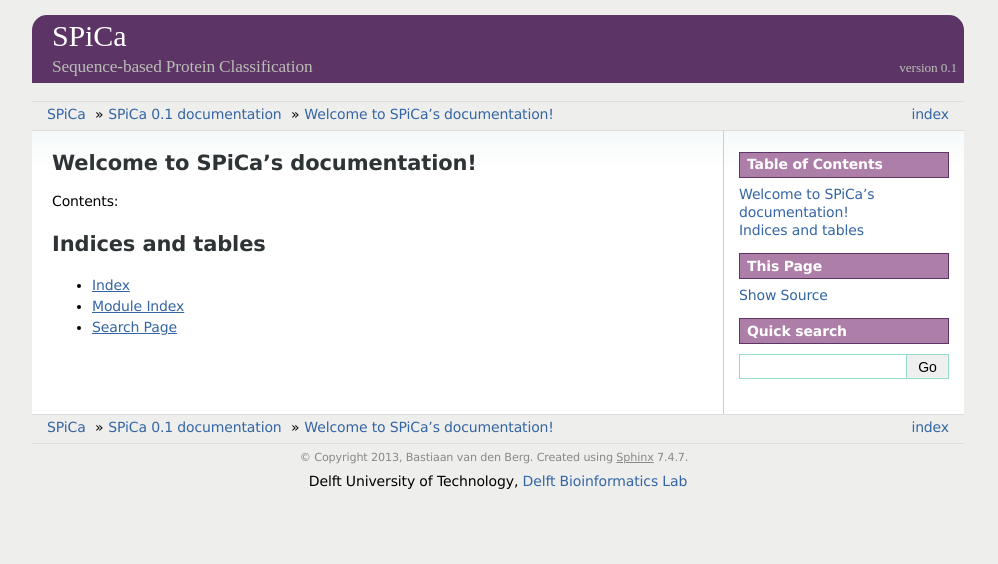
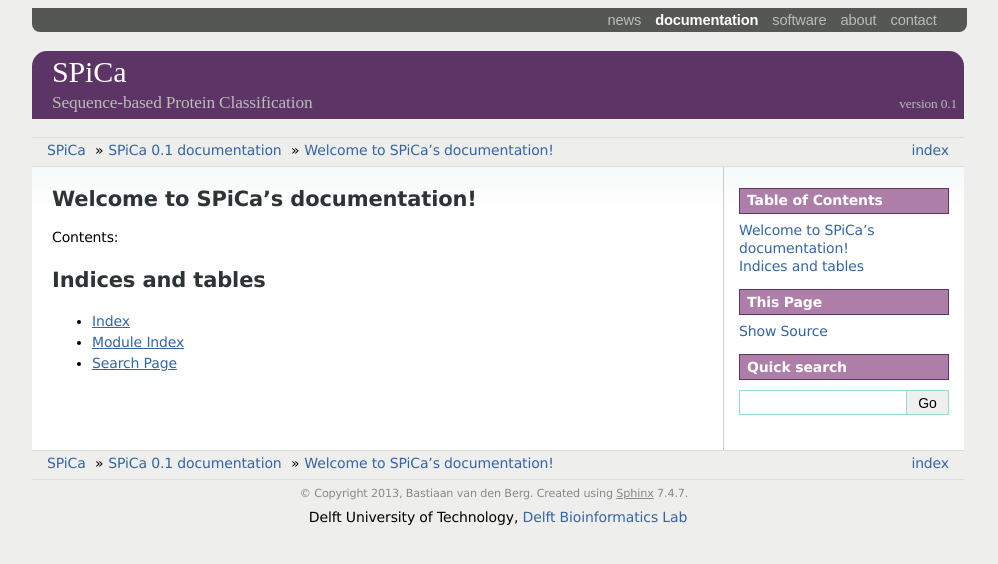
Before and after one commit to basvandenberg/spiceweb, a Sphinx documentation site: the page built from spicaweb/doc/source/index.rst, in a window 1280 px wide. Shown: the top 564 px of the page, without its empty margins (142-1140 px from the left). Built offline with Sphinx 7.4.7, drawn with Linux system fonts in a browser that asks for light colours.

Commit message:
Added the header menu to documentation page.

```diff
--- a/spicaweb/doc/source/_templates/layout.html
+++ b/spicaweb/doc/source/_templates/layout.html
@@ -11,6 +11,13 @@
 {% endblock %}
 
 {% block header %}
+    <div id="header_menu">
+        <a href=http://localhost:8080/spica/news/>news</a>
+        <a href=http://localhost:8080/spica/doc/ class="active">documentation</a>
+        <a href=http://localhost:8080/spica/software/>software</a>
+        <a href=http://localhost:8080/spica/about/>about</a>
+        <a href=http://localhost:8080/spica/contact/>contact</a>
+    </div>
     <div id="header" class="home">
         <div id="title"><a href="http://localhost:8080/spica">SPiCa</a></div>
         <div id="subtitle">Sequence-based Protein Classification</div>
--- a/spicaweb/doc/source/spicadoc/static/spicadoc.css_t
+++ b/spicaweb/doc/source/spicadoc/static/spicadoc.css_t
@@ -201,6 +201,29 @@
 div.footer a {
     color: #888a85;
     text-decoration: underline;
+}
+
+div#header_menu {
+    width: 96%;
+    height: 20px;
+    margin: 0px auto;
+    margin-bottom: 19px;
+    background-color: #555753;
+    border-radius: 0px 0px 8px 8px;
+    text-align: right;
+    font-family: sans-serif;
+    font-size: 11pt;
+    padding: 2px 20px;
+}
+
+div#header_menu a {
+    color: #babdb6;
+    padding-right: 10px;
+}
+
+div#header_menu a.active {
+    color: #ffffff;
+    font-weight: bold;
 }
 
 /* -- body styles ----------------------------------------------------------- */
```
Also changed, not shown: 15 other files.
